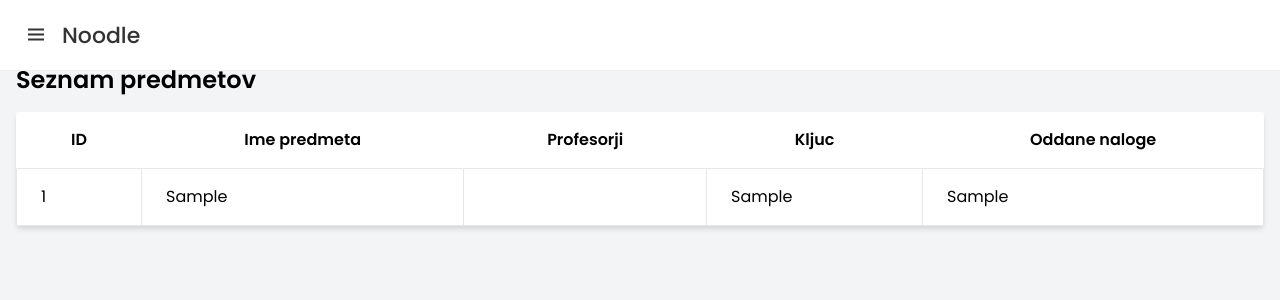
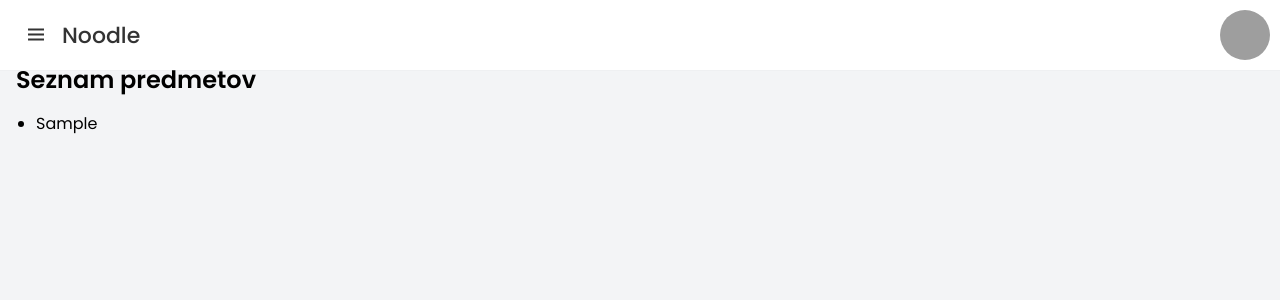
Before and after one commit to filipkorazija/Noodle, a PHP site: page / in a window 1280 px wide. Shown: the top 300 px of the page. Run offline with PHP 8.4, Linux system fonts and the light colour scheme; the visitor is signed in with stand-in values (Sample User, id 1); tables that the repository leaves empty hold one stand-in row (values such as "Sample post"); data that the repository does not hold is empty; grey boxes are pictures that could not be loaded.

Commit message:
spremembe so nav dela, fixat je treba da profil pokaze

```diff
--- a/Noodle/db.php
+++ b/Noodle/db.php
@@ -1,5 +1,6 @@
 <?php
 // db.php
+
 $host = 'localhost';
 $dbname = 'noodle';
 $username = 'root';
--- a/Noodle/index.php
+++ b/Noodle/index.php
@@ -1,6 +1,11 @@
 <?php
 include 'db.php'; // Povezava z bazo
-
+session_start();
+if (!isset($_SESSION['user_id'])) {
+    // Če uporabnik ni prijavljen, ga preusmeri na login.php
+    header("Location: login.php");
+    exit();
+}
 // Pridobi vse predmete iz baze
 $sql = "SELECT * FROM predmeti"; // SQL query as a string
 $stmt = $conn->prepare($sql); // Prepare the SQL statement
@@ -24,28 +29,13 @@ $result = $stmt->fetchAll(PDO::FETCH_ASSOC); // Fetch all results
         <br><br>
         <h1 class="text-2xl font-bold mb-4">Seznam predmetov</h1>
 
-        <table class="min-w-full bg-white shadow-md rounded">
-            <thead>
-                <tr>
-                    <th class="px-6 py-4">ID</th>
-                    <th class="px-6 py-4">Ime predmeta</th>
-                    <th class="px-6 py-4">Profesorji</th>
-                    <th class="px-6 py-4">Kljuc</th>
-                    <th class="px-6 py-4">Oddane naloge</th>
-                </tr>
-            </thead>
-            <tbody>
-                <?php foreach ($result as $row): ?>
-                    <tr>
-                        <td class="border px-6 py-4"><?php echo htmlspecialchars($row['ID']); ?></td>
-                        <td class="border px-6 py-4"><?php echo htmlspecialchars($row['Ime_predmeta']); ?></td>
-                        <td class="border px-6 py-4"><?php echo htmlspecialchars($row['Profesorji']); ?></td>
-                        <td class="border px-6 py-4"><?php echo $row['Kljuc'] ? htmlspecialchars($row['Kljuc']) : 'Ni ključa'; ?></td>
-                        <td class="border px-6 py-4"><?php echo $row['Oddane_naloge'] ? htmlspecialchars($row['Oddane_naloge']) : 'Ni oddanih nalog'; ?></td>
-                    </tr>
-                <?php endforeach; ?>
-            </tbody>
-        </table>
+        <ul class="list-disc pl-5">
+            <?php foreach ($result as $row): ?>
+                <li class="mb-2">
+                    <?php echo htmlspecialchars($row['Ime_predmeta']); ?>
+                </li>
+            <?php endforeach; ?>
+        </ul>
     </div>
 
 </body>
--- a/Noodle/nav.php
+++ b/Noodle/nav.php
@@ -1,5 +1,30 @@
 <?php
-session_start(); // Start the session to access session variables
+session_start();
+include 'db.php'; // Vključite povezavo z bazo podatkov
+
+// Preverite, ali je uporabnik prijavljen
+if (isset($_SESSION['uporabnisko_ime'])) {
+    $uporabnisko_ime = $_SESSION['uporabnisko_ime'];
+
+    // Poizvedba za pridobitev slike uporabnika
+    $query = "SELECT user_image FROM uporabniki WHERE uporabnisko_ime = ?";
+    $stmt = $conn->prepare($query);
+    $stmt->bind_param("s", $uporabnisko_ime);
+    $stmt->execute();
+    $result = $stmt->get_result();
+
+    // Preverite, ali je bila najdena slika za uporabnika
+    if ($result->num_rows > 0) {
+        $row = $result->fetch_assoc();
+        $user_image = $row['user_image'];
+    } else {
+        // Privzeta slika, če uporabnik nima naložene slike
+        $user_image = 'default-profile.png';
+    }
+} else {
+    // Če uporabnik ni prijavljen, nastavi privzeto sliko
+    $user_image = 'default-prafil.png';
+}
 ?>
 <!DOCTYPE html>
 <html lang="sl">
@@ -17,25 +42,30 @@ session_start(); // Start the session to access session variables
             <span class="logo-name">Noodle</span>
         </div>
 
+        <!-- Profilna slika v desnem zgornjem kotu -->
+        <div class="user-profile" style="position: absolute; top: 10px; right: 10px;">
+            <img src="<?php echo $user_image; ?>" alt="Profilna slika" class="profile-picture" style="width: 50px; height: 50px; border-radius: 50%;">
+        </div>
+
         <div class="sidebar">
-        <div class="logo ">
-            <i class="bx bx-menu menu-icon"></i>
-            <span class="logo-name">Noodle</span>
-        </div>
+            <div class="logo">
+                <i class="bx bx-menu menu-icon"></i>
+                <span class="logo-name">Noodle</span>
+            </div>
             <div class="sidebar-content">
                 <ul class="lists">
                     <?php if (isset($_SESSION['vrsta_uporabnika'])): ?>
                         <?php if ($_SESSION['vrsta_uporabnika'] == 'administrator'): ?>
                             <li class="list">
-                                <a href="admin_dashboard.php" class="nav-link">
-                                    <i class="bx bxs-dashboard icon"></i>
-                                    <span class="link">Admin Dashboard</span>
+                                <a href="index.php" class="nav-link">
+                                    <i class="bx bxs-home icon"></i>
+                                    <span class="link">Domov</span>
                                 </a>
                             </li>
                             <li class="list">
-                                <a href="manage_users.php" class="nav-link">
+                                <a href="uredi_uporabnika.php" class="nav-link">
                                     <i class="bx bx-user icon"></i>
-                                    <span class="link">Manage Users</span>
+                                    <span class="link">Uredi uporabnike</span>
                                 </a>
                             </li>
                         <?php elseif ($_SESSION['vrsta_uporabnika'] == 'profesor'): ?>
```
Also changed, not shown: Noodle/logout.php (added, +14 -0 lines), index.php (deleted, +0 -77 lines).
